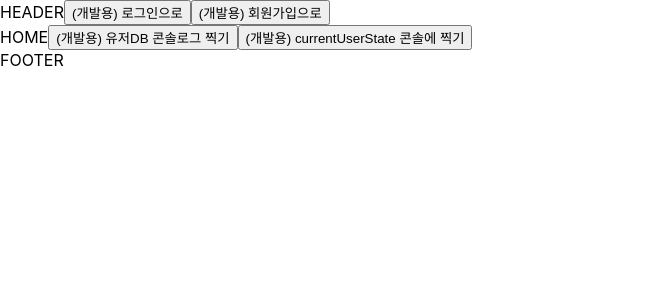
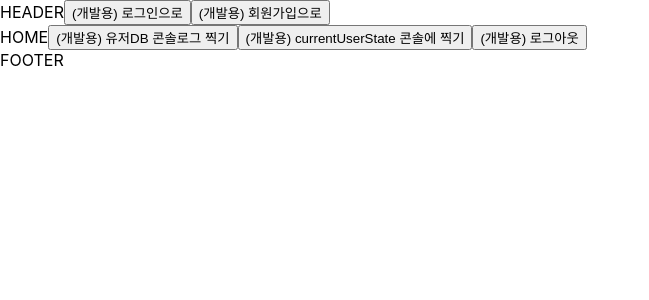
Before and after one commit to themrsung/b2-react-crud, a React (Create React App) app: page / in a window 1280 px wide. Shown: the top 300 px of the page, without its empty margins (0-649 px from the left). Built offline with nearby package versions, Linux system fonts and the light colour scheme; data requests are answered from the project's data file.

Commit message:
logOut 추가

```diff
--- /dev/null
+++ b/src/auth/logOut.js
@@ -0,0 +1,7 @@
+import { setCurrentUserState } from '../redux/config/configStore'
+
+export const logOut = () => {
+  setCurrentUserState({
+    id: ''
+  })
+}
--- a/src/pages/Home.jsx
+++ b/src/pages/Home.jsx
@@ -1,5 +1,6 @@
 import axios from 'axios'
 import { useEffect, useState } from 'react'
+import { logOut } from '../auth/logOut'
 import { getCurrentUserState } from '../redux/config/configStore'
 
 const Home = function () {
@@ -31,6 +32,13 @@ const Home = function () {
       >
         (개발용) currentUserState 콘솔에 찍기
       </button>
+      <button
+        onClick={() => {
+          logOut()
+        }}
+      >
+        (개발용) 로그아웃
+      </button>
     </div>
   )
 }
```
